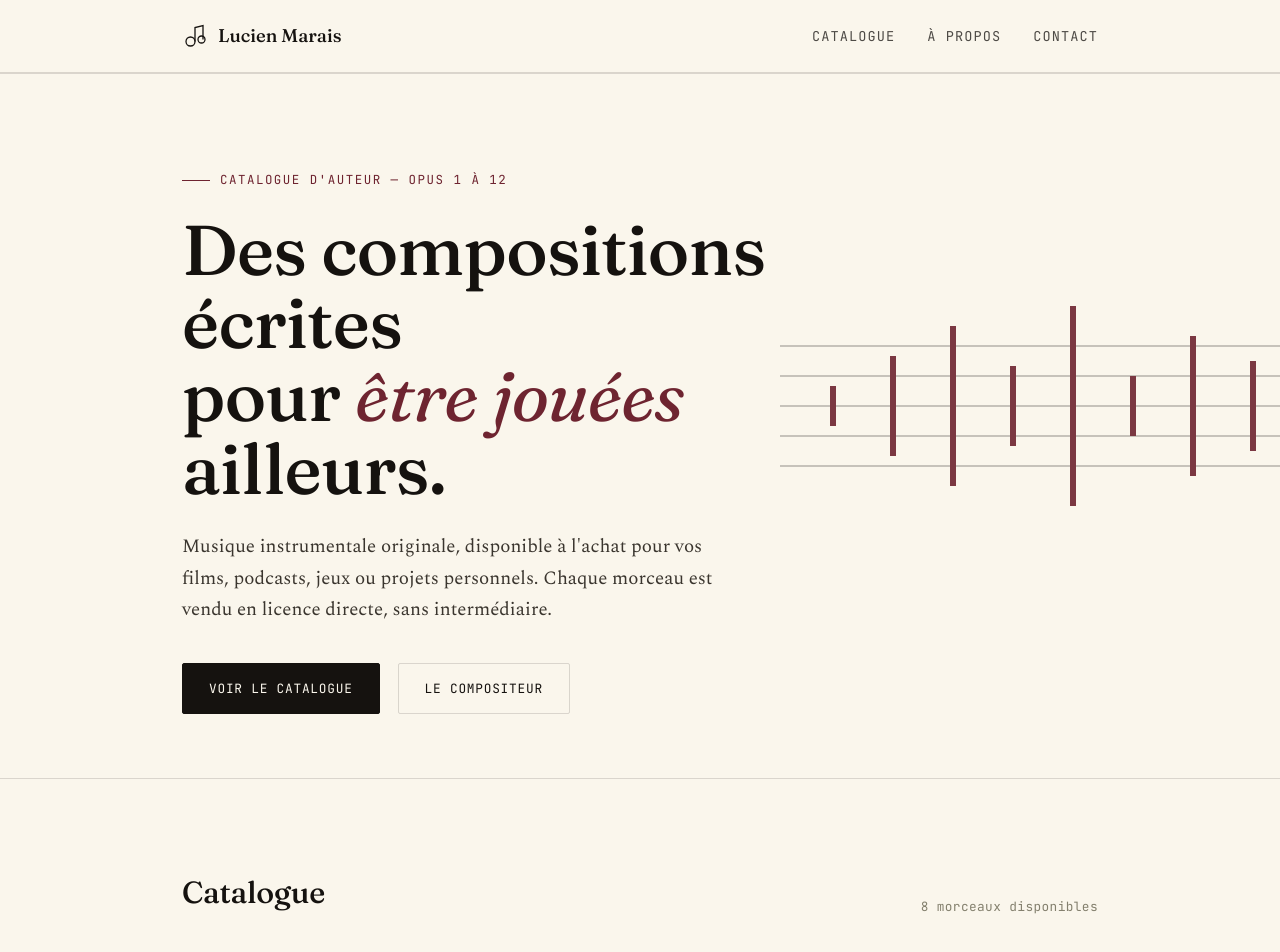
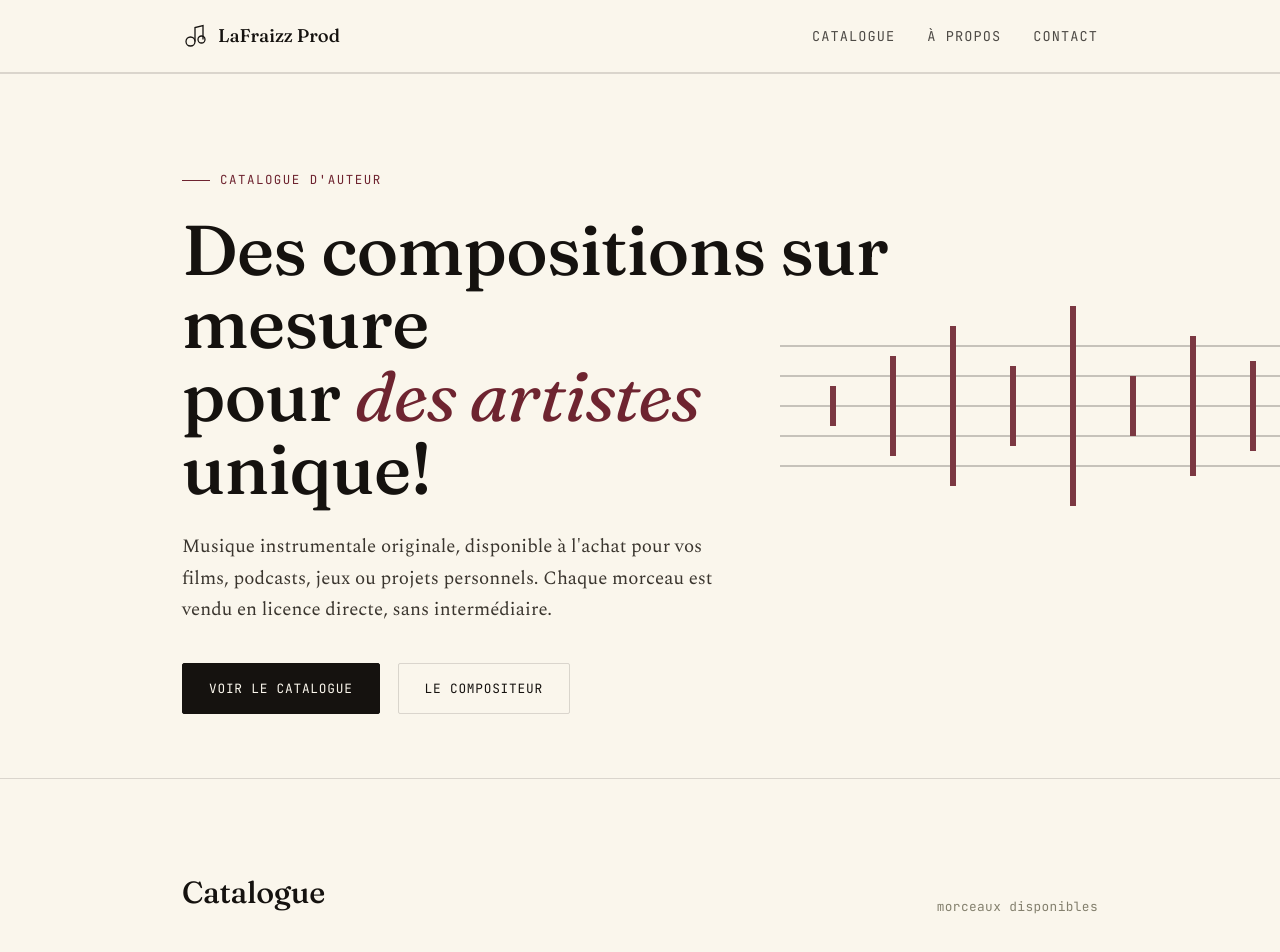
Before and after one commit to LaFraizz/mon-site-musique-, a plain HTML site: page index.html in a window 1280 px wide. Shown: the top 952 px of the page. Drawn offline with nearby package versions, Linux system fonts and the light colour scheme.

Commit message:
Update branding and content in index.html

```diff
--- a/index.html
+++ b/index.html
@@ -308,7 +308,7 @@
         <path d="M13 18.5V4.5L21 2.5V16.5" stroke="#15120F" stroke-width="1.3"/>
         <path d="M16 16.5C16 14.5670 17.567 13 19.5 13C21.433 13 23 14.567 23 16.5C23 18.433 21.433 20 19.5 20C17.567 20 16 18.433 16 16.5Z" stroke="#15120F" stroke-width="1.3"/>
       </svg>
-      Lucien Marais
+     LaFraizz Prod
     </div>
     <nav>
       <a href="#catalogue">Catalogue</a>
@@ -350,8 +350,8 @@
   </svg>
 
   <div class="wrap">
-    <div class="eyebrow mono">Catalogue d'auteur — opus 1 à 12</div>
-    <h1>Des compositions écrites<br>pour <em>être jouées</em> ailleurs.</h1>
+    <div class="eyebrow mono">Catalogue d'auteur </div>
+    <h1>Des compositions sur mesure <br>pour <em>des artistes </em> unique!</h1>
     <p class="lede">Musique instrumentale originale, disponible à l'achat pour vos films, podcasts, jeux ou projets personnels. Chaque morceau est vendu en licence directe, sans intermédiaire.</p>
     <div class="hero-cta">
       <a href="#catalogue" class="btn btn-primary">Voir le catalogue</a>
@@ -364,7 +364,7 @@
   <div class="wrap">
     <div class="section-head reveal">
       <h2>Catalogue</h2>
-      <span class="count mono">8 morceaux disponibles</span>
+      <span class="count mono"> morceaux disponibles</span>
     </div>
 
     <div id="trackList">
@@ -382,8 +382,8 @@
   <div class="wrap">
     <div class="about">
       <div class="reveal">
-        <p>Je compose de la musique instrumentale depuis une dizaine d'années — d'abord pour le théâtre, puis pour l'image. Chaque morceau de ce catalogue est écrit et produit seul, dans mon studio, avant d'être proposé ici sans passer par une bibliothèque musicale tierce.</p>
-        <p>Vous trouverez des pièces pour piano solo, des arrangements de cordes, et quelques morceaux électro-acoustiques plus expérimentaux. Toutes les pistes sont livrées en wav 24bit et mp3 320kbps après achat.</p>
+        <p>Je compose de la musique instrumentale depuis une dizaine d'années — d'abord pour moi et mes proches, puis pour la synchro. Chaque morceau de ce catalogue est produit par mes soins, sur mon ordinateur, avant d'être proposé ici sans passer par une bibliothèque musicale tierce.</p>
+        <p>Vous trouverez des instrumentales entièrement composée par moi même, des arrangements et utilisation de sample, et quelques morceaux électro-acoustiques plus expérimentaux. Toutes les pistes sont livrées en wav 24bit et mp3 320kbps après achat.</p>
       </div>
       <div class="quote reveal">« Une composition n'existe vraiment qu'au moment où quelqu'un d'autre s'en empare. »</div>
     </div>
@@ -395,14 +395,14 @@
     <div class="section-head"><h2>Contact</h2></div>
     <p style="max-width:54ch; color:#3a352e;">Pour une licence sur mesure, une commande originale, ou toute question sur un morceau du catalogue, écrivez-moi directement.</p>
     <div class="hero-cta">
-      <a href="mailto:contact@lucienmarais-musique.com" class="btn btn-primary">contact@lucienmarais-musique.com</a>
+      <a href="mailto:contact@lucienmarais-musique.com" class="btn btn-primary">lafraiseprod@gmail.com</a>
     </div>
   </div>
 </section>
 
 <footer>
   <div class="wrap">
-    <span class="mono">© 2026 Lucien Marais — Toutes compositions protégées</span>
+    <span class="mono">© 2026 LaFraizzProd — Toutes compositions protégées</span>
     <nav>
       <a href="#catalogue">Catalogue</a>
       <a href="#about">À propos</a>
```
